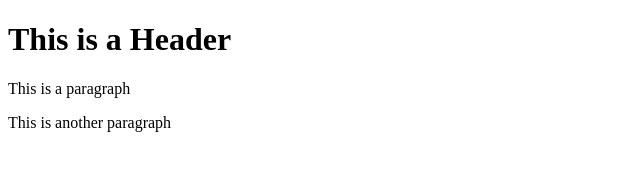
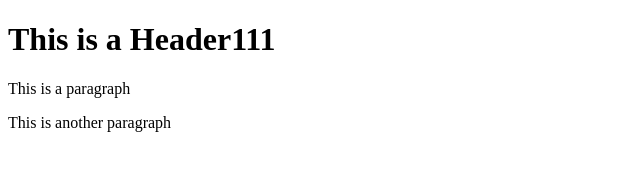
Before and after one commit to joetamsf/fstest, a website: page index.html in a window 1280 px wide. Shown: the full height of the page, 0-640 px from the left. Drawn offline with Linux system fonts and the light colour scheme.

```diff
--- a/index.html
+++ b/index.html
@@ -1,7 +1,7 @@
 <!DOCTYPE html>
 <html>
     <body>
-        <h1>This is a Header</h1>
+        <h1>This is a Header111</h1>
         <p>This is a paragraph</p>
         <p>This is another paragraph</p>
     </body>
```
Also changed, not shown: package.json (added, +24 -0 lines), 2 other files.
